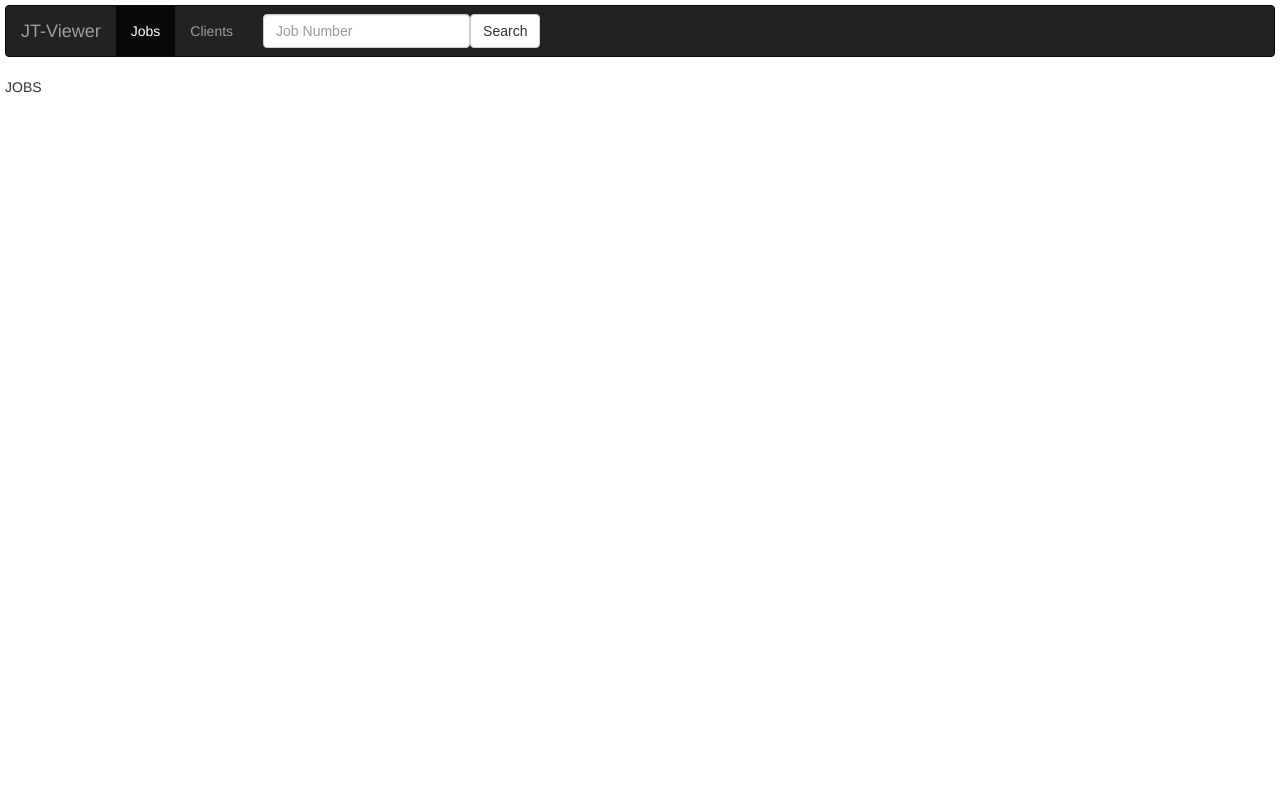
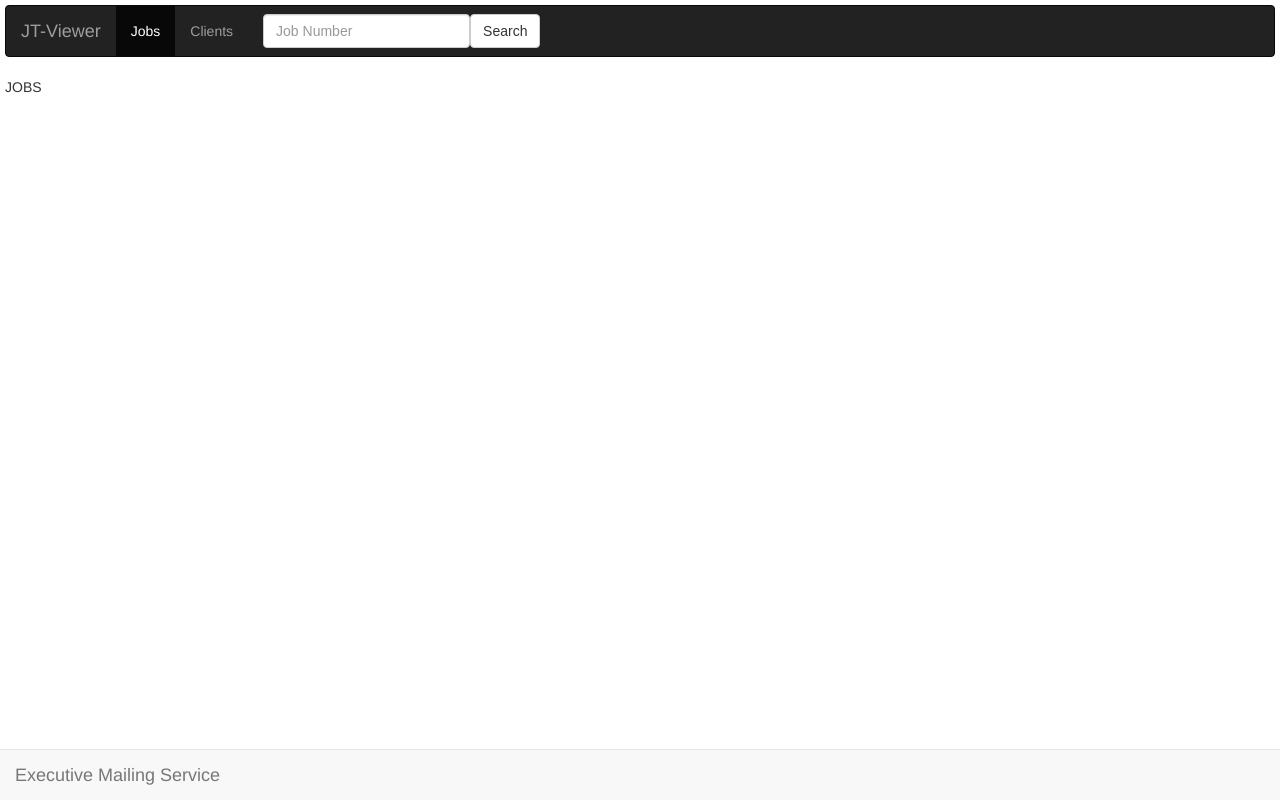
Before and after one commit to edbrad/jt-viewer, an Angular app: page /jobs in a window 1280 px wide. Built offline with nearby package versions, Linux system fonts and the light colour scheme.

Commit message:
Add Footer Componnent

```diff
--- a/src/app/app.component.html
+++ b/src/app/app.component.html
@@ -1,3 +1,4 @@
 
   <app-header></app-header>
   <router-outlet></router-outlet>
+  <app-footer></app-footer>
--- a/src/app/app.module.ts
+++ b/src/app/app.module.ts
@@ -12,6 +12,7 @@ import { ClientsComponent } from './clients/clients.component';
 import { HeaderComponent } from './header.component';
 import { JobDetailsComponent } from './job-details/job-details.component';
 import { PatternDetailsComponent } from './pattern-details/pattern-details.component';
+import { FooterComponent } from './footer.component';
 
 @NgModule({
   declarations: [
@@ -21,7 +22,8 @@ import { PatternDetailsComponent } from './pattern-details/pattern-details.compo
     ClientsComponent,
     HeaderComponent,
     JobDetailsComponent,
-    PatternDetailsComponent
+    PatternDetailsComponent,
+    FooterComponent
   ],
   imports: [
     BrowserModule,
--- /dev/null
+++ b/src/app/footer.component.html
@@ -0,0 +1,8 @@
+<nav class="navbar navbar-default navbar-fixed-bottom">
+  <div class="container-fluid">
+    <!-- Brand and toggle get grouped for better mobile display -->
+    <div class="navbar-header">
+      <a class="navbar-brand" href="#">Executive Mailing Service</a>
+    </div>
+  </div><!-- /.container-fluid -->
+</nav>
--- /dev/null
+++ b/src/app/footer.component.ts
@@ -0,0 +1,15 @@
+import { Component, OnInit } from '@angular/core';
+
+@Component({
+  selector: 'app-footer',
+  templateUrl: './footer.component.html',
+  styleUrls: ['./footer.component.css']
+})
+export class FooterComponent implements OnInit {
+
+  constructor() { }
+
+  ngOnInit() {
+  }
+
+}
```
Also changed, not shown: src/app/footer.component.css (added), 1 other file (tests, documents, lock files or other folders).
